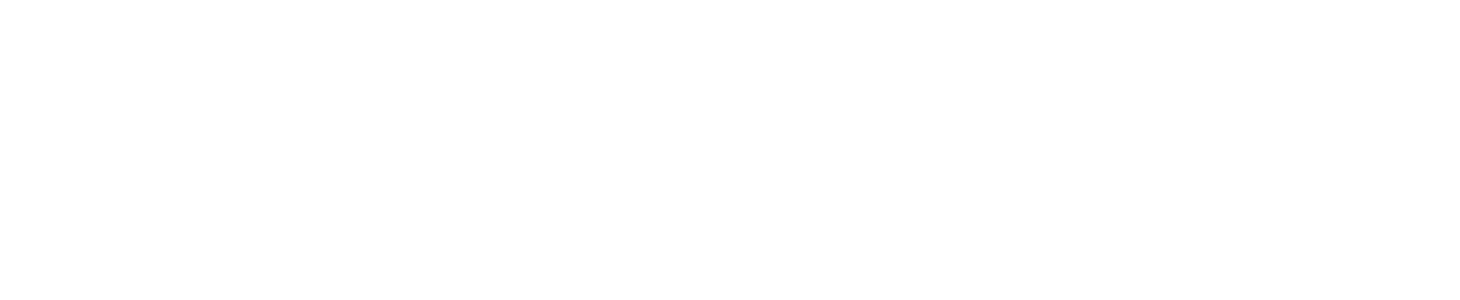
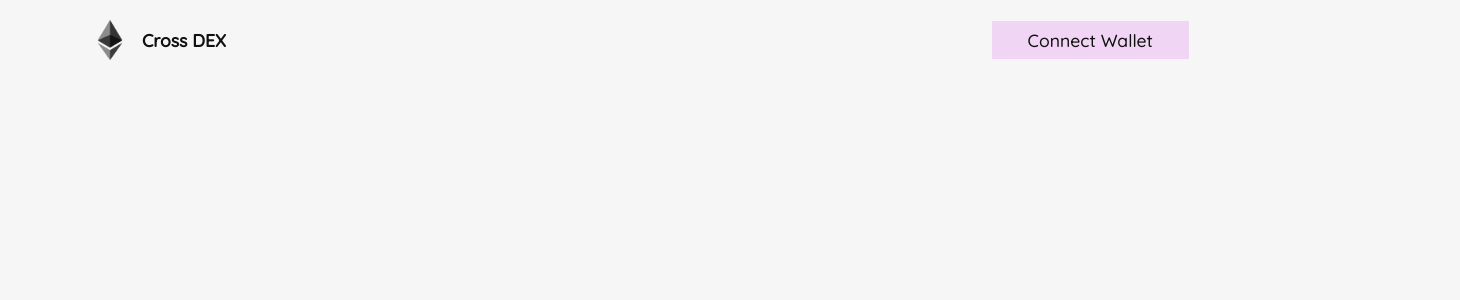
Before and after one commit to 0xNeit/dex-aggregator, a React (Create React App) app: page / in a window 1280 px wide. Shown: the top 300 px of the page, 1460 px wide, since content can reach past the window. Built offline with nearby package versions, Linux system fonts and the light colour scheme; the HTML template or start-up script is replaced by a standard one.

Commit message:
added css styles and connect button

```diff
--- a/public/index.html
+++ b/public/index.html
@@ -9,6 +9,9 @@
       name="description"
       content="Web site created using create-react-app"
     />
+    <link rel="preconnect" href="https://fonts.googleapis.com">
+    <link rel="preconnect" href="https://fonts.gstatic.com" crossorigin>
+    <link href="https://fonts.googleapis.com/css2?family=Quicksand:wght@500&display=swap" rel="stylesheet">
     <link rel="apple-touch-icon" href="%PUBLIC_URL%/logo192.png" />
     <!--
       manifest.json provides metadata used when your web app is installed on a
--- a/src/components/Layout.jsx
+++ b/src/components/Layout.jsx
@@ -1,14 +1,54 @@
-// Navigaton bar component
+// import { useState } from "react";
 import styled from "styled-components";
+import Logo from "../assets/eth-logo.png";
 
 const Nav = styled.div`
     width: 100%;
     height: 80px;
+    display: flex;
+    flex-direction: row;
+    justify-content: flex-start;
+    align-items: center;
     padding: 0 max(calc(50vw - 550px), 20px);
-    `;
+    `
+
+const ConnectButton = styled.button`
+    font-size: 1.1rem;
+    background-color: var(--light);
+    border: 1px solid var(--background);
+    bordcer-radius: 8px;
+    padding: 8px 36px;
+    margin-left: auto;
+    &:hover {
+        border: 1px solid var(--light-dark);
+    }
+    `
+
+const StyledIcon = styled.img`
+    width: 40px;
+    height: 40px;
+    object-fit: contain;
+    margin-right: 12px;
+    `
+
+const StyledTitle = styled.div`
+    font-size: 1.1rem;
+    font-weight: bold;
+    `
+
+
+const WalletManager = () => {
+    return (
+        <ConnectButton>Connect Wallet</ConnectButton>
+        )
+    }
 
 const NavBar = () => (
-    <Nav></Nav>
+    <Nav>
+        <StyledIcon src={Logo} />
+        <StyledTitle>Cross DEX</StyledTitle>
+        <WalletManager></WalletManager>
+    </Nav>
 )
 
 // Layout component
--- a/src/index.css
+++ b/src/index.css
@@ -1,10 +1,37 @@
+:root {
+  --background: #F6F6F6;
+  --accent: #b70fd1;
+  --light-dark: #d9a6e0;
+  --light: #f1d5f5;
+  --black: #111111;
+}
+
+* {
+  font-family: "Quicksand", sans-serif;
+  color: var(--black);
+  box-sizing: border-box;
+}
+
 body {
+  background-color: var(--background);
   margin: 0;
-  font-family: -apple-system, BlinkMacSystemFont, 'Segoe UI', 'Roboto', 'Oxygen',
-    'Ubuntu', 'Cantarell', 'Fira Sans', 'Droid Sans', 'Helvetica Neue',
-    sans-serif;
-  -webkit-font-smoothing: antialiased;
-  -moz-osx-font-smoothing: grayscale;
+}
+
+h1 {
+  font-size: initial;
+  margin: 0;
+}
+h2 {
+  font-size: initial;
+  margin: 0;
+}
+a {
+  color: initial;
+  text-decoration: initial;
+  cursor: pointer;
+}
+button {
+  cursor: pointer;
 }
 
 code {
```
Also changed, not shown: src/assets/eth-logo.png (added).
